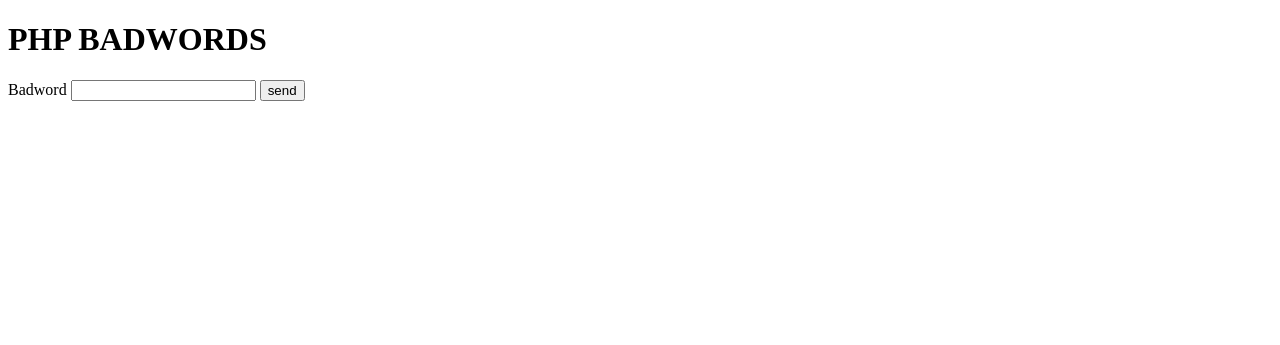
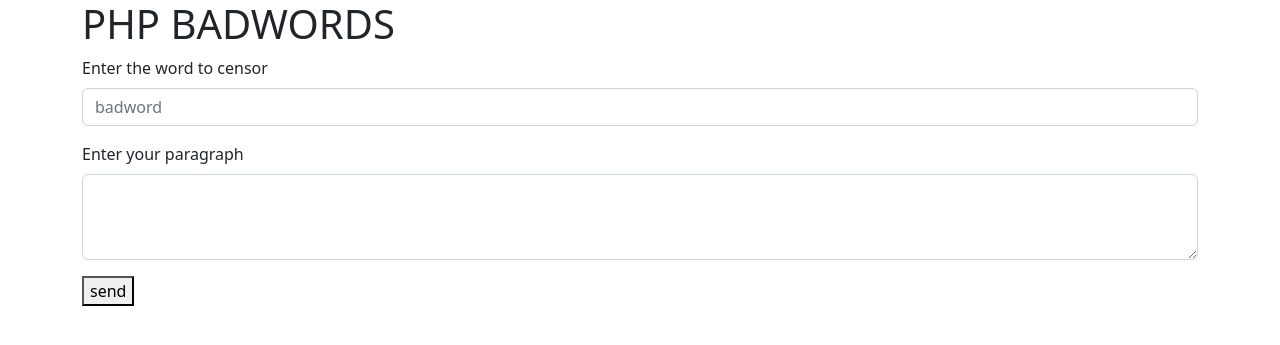
Before and after one commit to GabrieleSalati/php-badwords, a PHP site: page / in a window 1280 px wide. Shown: the top 345 px of the page. Run offline with PHP 8.4, Linux system fonts and the light colour scheme.

Commit message:
Consegna completata

```diff
--- a/index.html
+++ b/index.html
@@ -6,15 +6,33 @@
     <meta http-equiv="X-UA-Compatible" content="IE=edge">
     <meta name="viewport" content="width=device-width, initial-scale=1.0">
     <title>PHP Badwords</title>
+
+    <!-- BOOTSTRAP -->
+
+    <link href="https://cdn.jsdelivr.net/npm/bootstrap@5.2.3/dist/css/bootstrap.min.css" rel="stylesheet"
+        integrity="sha384-rbsA2VBKQhggwzxH7pPCaAqO46MgnOM80zW1RWuH61DGLwZJEdK2Kadq2F9CUG65" crossorigin="anonymous">
+
 </head>
 
 <body>
-    <h1>PHP BADWORDS</h1>
-    <form method="GET" action="./form.php">
-        <label for="badword">Badword</label>
-        <input type="text" id="badword" name="badword">
-        <button type="submit">send</button>
-    </form>
+    <div class="container">
+        <div>
+            <h1>PHP BADWORDS</h1>
+        </div>
+        <form method="GET" action="./form.php">
+            <div>
+                <div class="mb-3">
+                    <label for="badword" class="form-label">Enter the word to censor</label>
+                    <input type="text" class="form-control" id="badword" placeholder="badword" name="badword">
+                </div>
+            </div>
+            <div class="mb-3">
+                <label for="paragraph" class="form-label">Enter your paragraph</label>
+                <textarea class="form-control" id="paragraph" name="paragraph" rows="3"></textarea>
+            </div>
+            <button type="submit">send</button>
+        </form>
+    </div>
 </body>
 
 </html>
```
Also changed, not shown: form.php (+37 -5 lines).
